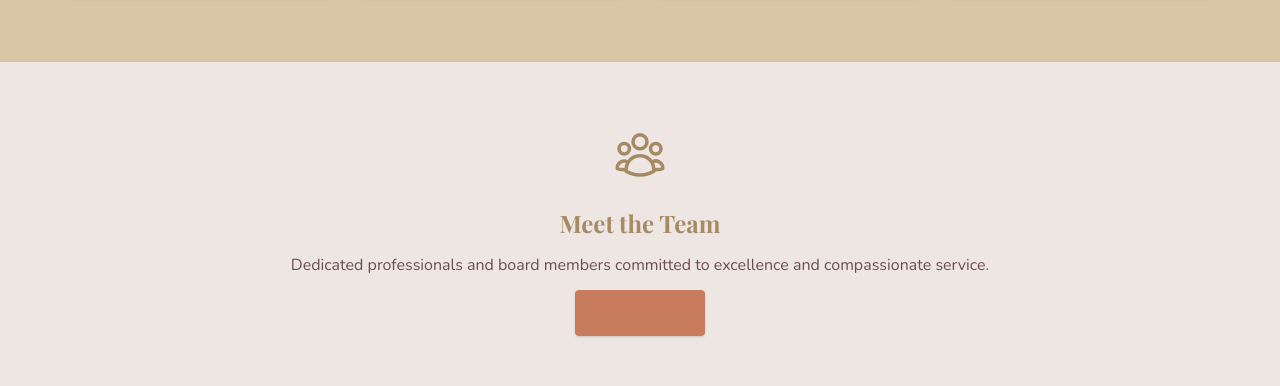
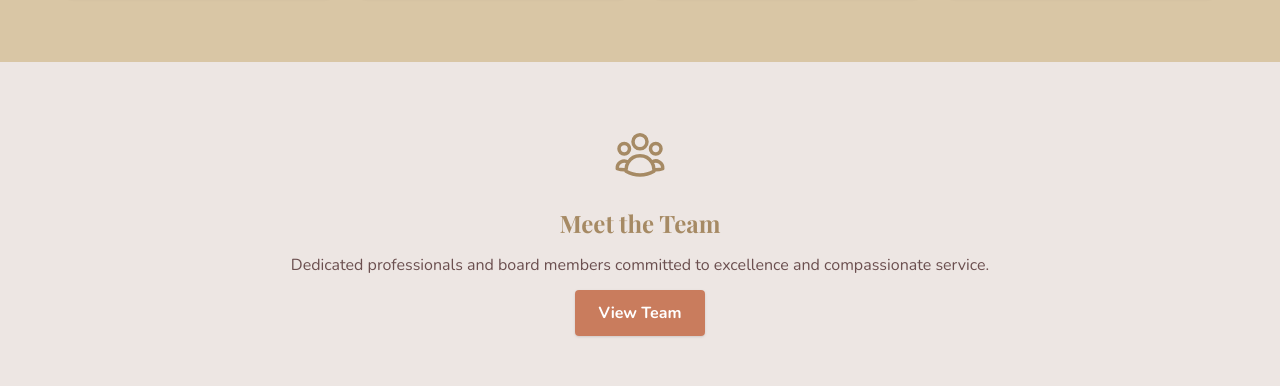
Before and after one commit to Psyfo/ekuphumuleni, a Next.js app: page / in a window 1280 px wide. Shown: the part 2205-2591 px from the top of the page. Built offline with nearby package versions, Linux system fonts and the light colour scheme.

Commit message:
Refactor MeetTheTeamSection for improved animation handling and structure

```diff
--- a/src/app/(public)/components/MeetTheTeamSection.tsx
+++ b/src/app/(public)/components/MeetTheTeamSection.tsx
@@ -1,38 +1,73 @@
 'use client';
 
-import { motion } from 'framer-motion';
+import { motion, useReducedMotion, Variants } from 'framer-motion';
+import Link from 'next/link';
 
 import { UserGroupIcon } from '@heroicons/react/24/outline';
 
 export default function MeetTheTeamSection() {
+  const prefersReducedMotion = useReducedMotion();
+
+  const container: Variants = {
+    hidden: { opacity: 0, y: prefersReducedMotion ? 0 : 20 },
+    show: {
+      opacity: 1,
+      y: 0,
+      transition: {
+        duration: 0.6,
+        ease: 'easeOut',
+        staggerChildren: 0.1,
+        when: 'beforeChildren',
+      },
+    },
+  };
+
+  const item: Variants = {
+    hidden: { opacity: 0, y: prefersReducedMotion ? 0 : 16 },
+    show: { opacity: 1, y: 0, transition: { duration: 0.5, ease: 'easeOut' } },
+  };
+
   return (
     <section
       id='team'
       className='py-16 px-4 bg-[var(--color-off-white)]'
       aria-label='Meet the Team'
     >
-      <div className='max-w-5xl mx-auto text-center'>
-        <motion.div
-          initial={{ opacity: 0, y: 28 }}
-          whileInView={{ opacity: 1, y: 0 }}
-          viewport={{ once: true, amount: 0.3 }}
-          transition={{ duration: 0.7 }}
-          className='inline-block mb-4'
-        >
+      <motion.div
+        className='max-w-5xl mx-auto text-center'
+        variants={container}
+        initial='hidden'
+        whileInView='show'
+        viewport={{ once: true, amount: 0.3 }}
+      >
+        <motion.div variants={item} className='inline-block mb-4'>
           <UserGroupIcon className='w-14 h-14 text-[var(--color-earth-brown)] mx-auto' />
         </motion.div>
-        <h2 className='heading-2 mb-3'>Meet the Team</h2>
-        <p className='body-text mb-6'>
+
+        <motion.h2 variants={item} className='heading-2 mb-3'>
+          Meet the Team
+        </motion.h2>
+
+        <motion.p variants={item} className='body-text mb-6'>
           Dedicated professionals and board members committed to excellence and
           compassionate service.
-        </p>
-        <a
-          href='/team'
-          className='px-6 py-3 rounded font-bold bg-[var(--color-muted-terracotta)] text-white shadow'
+        </motion.p>
+
+        <motion.div
+          variants={item}
+          whileHover={prefersReducedMotion ? {} : { scale: 1.03, y: -2 }}
+          whileTap={prefersReducedMotion ? {} : { scale: 0.98 }}
+          className='inline-block'
         >
-          View Team
-        </a>
-      </div>
+          <Link
+            href='/team'
+            prefetch={false}
+            className='px-6 py-3 rounded font-bold bg-[var(--color-muted-terracotta)] !text-white hover:!text-white focus-visible:!text-white shadow focus-visible:outline-none focus-visible:ring-2 focus-visible:ring-[var(--color-muted-terracotta)]'
+          >
+            View Team
+          </Link>
+        </motion.div>
+      </motion.div>
     </section>
   );
 }
```
